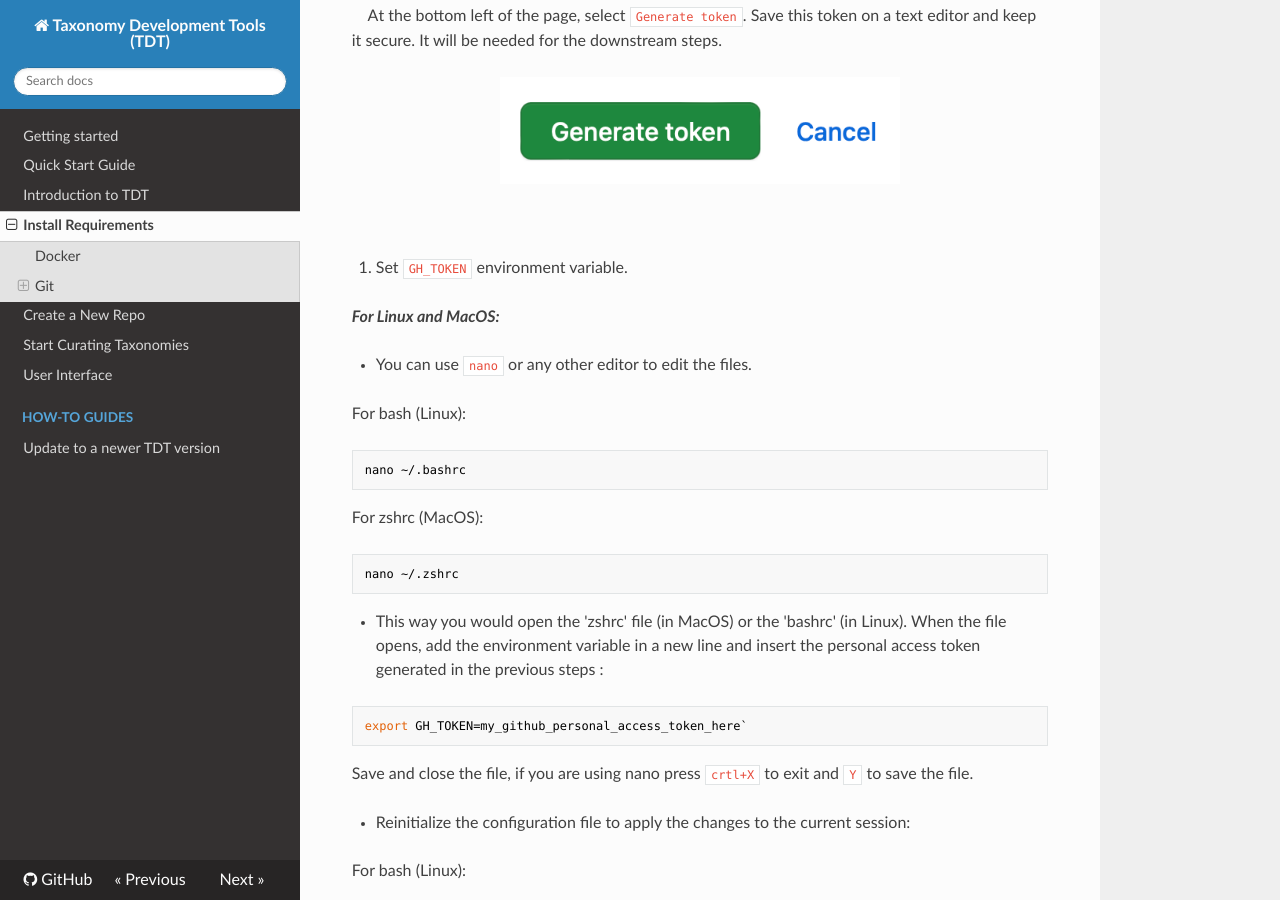
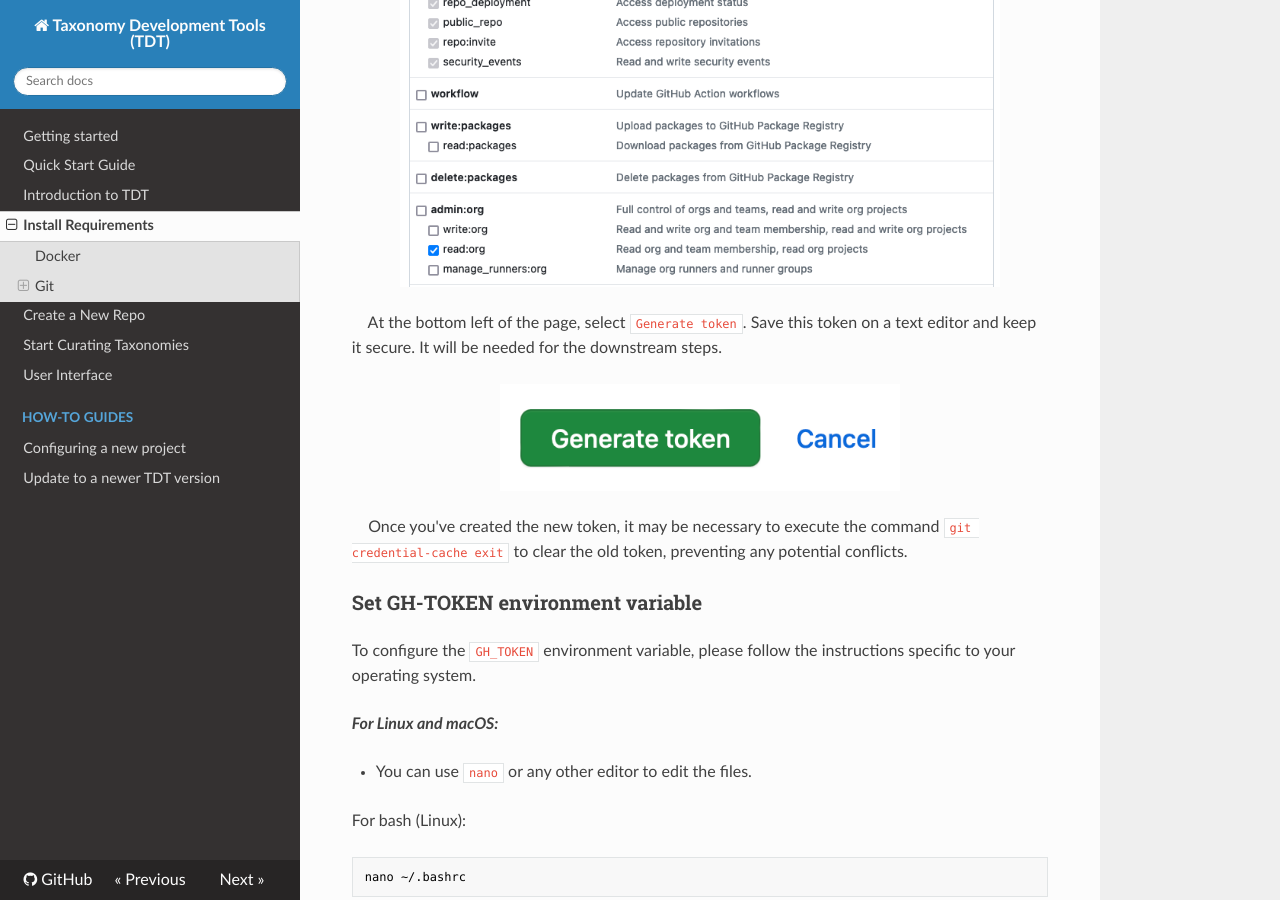
Before and after one commit to brain-bican/taxonomy-development-tools, an MkDocs documentation site: the page built from docs/Build.md, in a window 1280 px wide and 900 px high, scrolled down 4618 px. Built offline with MkDocs 1.6.1, drawn with Linux system fonts in a browser that asks for light colours; nearby versions of some CDN libraries; some of the changed lines change nothing that is shown; some of the changed text lies outside the part shown.

Commit message:
Yuanyuan doc feedbacks applied

```diff
--- a/docs/Build.md
+++ b/docs/Build.md
@@ -6,13 +6,13 @@
 1. [Install Requirements](#install-requirements)
 1. [Docker](#table-management)
 1. [Git](#git)
-   1. [Installation](#sorting-and-filtering-data)
-   1. [Configure](#configure)
-   1. [Create a Git access token](#create-a-Git-access-token)
-   1. [Set a GH-TOKEN environment](#Set-a-GH-TOKEN-environment)
+    1. [Installation](#installation)
+    1. [Configure](#configure)
+    1. [Create a Git access token](#create-a-git-access-token)
+    1. [Set a GH-TOKEN environment](#set-gh-token-environment-variable)
 1. [Taxonomy Development Tools Docker image](#taxonomy-development-tools-docker-image)
-   1. [Manual Download of the Taxonomy Development Tools Docker Image](#Manual-download-of-the-taxonomy-development-tools-docker-image)
-   1. [Build Taxonomy Development Tools (Optional)](#build-taxonomy-development-tools(optional))
+    1. [Manual Download of the Taxonomy Development Tools Docker Image](#manual-download-of-the-taxonomy-development-tools-docker-image)
+    1. [Build Taxonomy Development Tools (Optional)](#build-taxonomy-development-tools-optional)
 
 
 ## Docker
@@ -29,7 +29,7 @@
 
 ### Installation
 
-1. Make sure you have [Git installed](https://github.com/git-guides/install-git). Usually, `git` is already installed as a default option in linux, mac and windows machines, if this is not the case for your machine, simply follow the instructions in this [link](https://github.com/git-guides/install-git).
+Make sure you have [Git installed](https://github.com/git-guides/install-git). Usually, `git` is already installed as a default option in linux, mac and windows machines, if this is not the case for your machine, simply follow the instructions in this [link](https://github.com/git-guides/install-git).
 
 ### Configure
 
@@ -63,7 +63,7 @@
 
 Login to the [GitHub](https://github.com) webpage and autenticate your e-mail.
 
-On the top right corner of the dashboard, select your account profile:
+In the top right corner of the dashboard, select your account profile:
 
 &nbsp;
 &nbsp;
@@ -88,7 +88,7 @@
 </p>
 &nbsp;
 &nbsp;
-On the left side bar, select the `Personal access tokens`, on the dropdown options select `Tokens (Classic)`.
+On the left sidebar, select the `Personal access tokens`, on the dropdown options select `Tokens (Classic)`.
 &nbsp;
 &nbsp;
 <p align="center">
@@ -106,7 +106,7 @@
 &nbsp;
 Add a note specifying the use of the token and call it "Taxonomy_development_tool".
 Under the `Expiration` dropdown menu select the option `no expiration`.
-Under the `Select scopes` list select the option `repo`.
+Under the `Select scopes` list select the option `repo` and `read:org`.
 &nbsp;
 &nbsp;
 <p align="center">
@@ -122,12 +122,13 @@
 </p>
 &nbsp;
 &nbsp;
+Once you've created the new token, it may be necessary to execute the command `git credential-cache exit` to clear the old token, preventing any potential conflicts.
 
+### Set GH-TOKEN environment variable
 
+To configure the `GH_TOKEN` environment variable, please follow the instructions specific to your operating system.
 
-4. Set `GH_TOKEN` environment variable.
-
-**_For Linux and MacOS:_**
+**_For Linux and macOS:_**
 
 - You can use `nano` or any other editor to edit the files.
 
--- a/mkdocs.yml
+++ b/mkdocs.yml
@@ -12,6 +12,7 @@
   - Start Curating Taxonomies: Curation.md
   - User Interface: UserInterface.md
   - How-to guides:
-    -  Update to a newer TDT version: Update.md
+    - Configuring a new project: config.md
+    - Update to a newer TDT version: Update.md
 repo_url: https://github.com/brain-bican/taxonomy-development-tools/
 edit_uri: edit/main/docs/
```
Also changed, not shown: docs/images/screenshots/GitHub_developer_tool.png (added), docs/images/screenshots/GitHub_new_personal_token.png.
